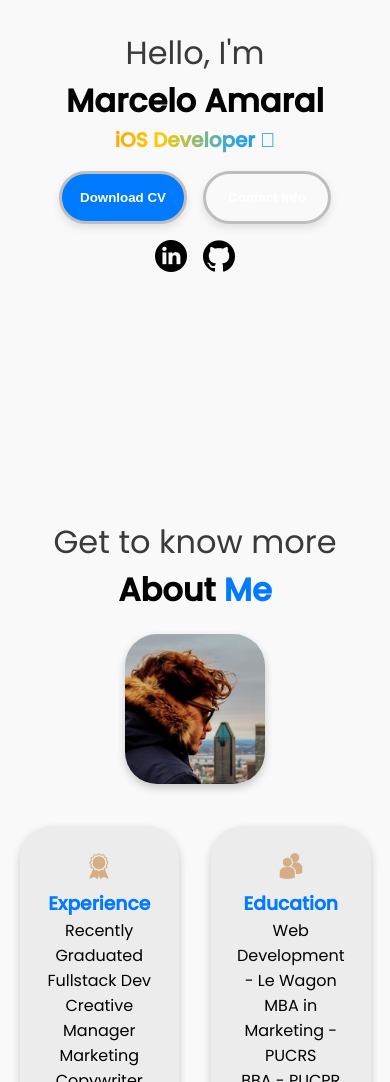
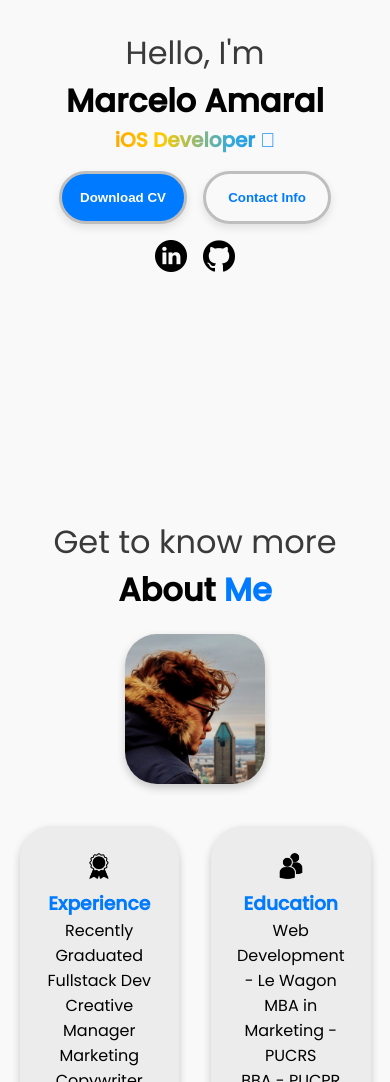
Before and after one commit to marcelovsk1/marcelo-portfolio, a website: page index.html in a window 390 px wide. Shown: the part 368-1450 px from the top of the page. Drawn offline with Linux system fonts and the light colour scheme; a web font is replaced by a local one.

Commit message:
new visual identity is applied

```diff
--- a/index.html
+++ b/index.html
@@ -88,7 +88,7 @@
     <div class="about-details-container">
       <div class="about-containers">
         <div class="details-container">
-          <img src="./assets/brown-exp.png"
+          <img src="./assets/experience.png"
           alt="experience icon"
           class="icon">
           <h3>Experience</h3>
@@ -98,7 +98,7 @@
           <p>Marketing Trainee</p>
         </div>
         <div class="details-container">
-          <img src="./assets/brown-education.png"
+          <img src="./assets/education.png"
           alt="experience icon"
           class="icon">
           <h3>Education</h3>
@@ -202,7 +202,7 @@
                   <p>Basic</p>
                 </div>
               </article>
-              <img src="./assets/checkmark.png" alt="arrow-icon"
+              <img src="./assets/brown-arrow.png" alt="arrow-icon"
           class="arrow" onclick="location.href='./#projects'">
   </section>
   <section id="projects">
--- a/mediaqueries.css
+++ b/mediaqueries.css
@@ -75,6 +75,10 @@
     color: white;
   }
 
+  .btn-color-1 {
+    color: #007AFF;
+  }
+
   .about-containers,
   .contact-info-upper-container,
   .btn-container {
```
